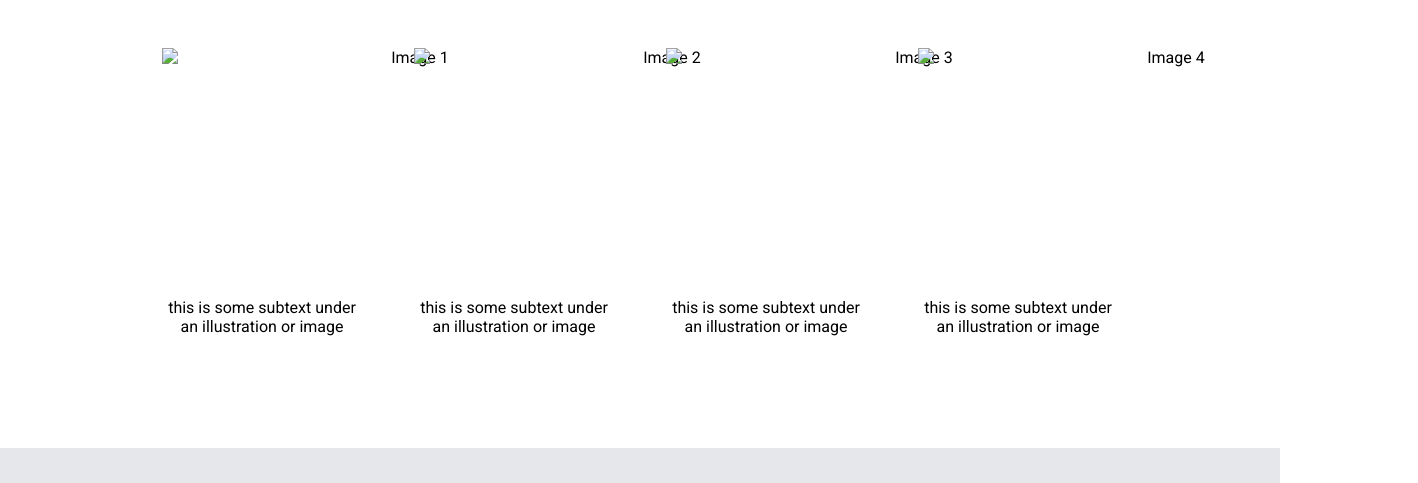
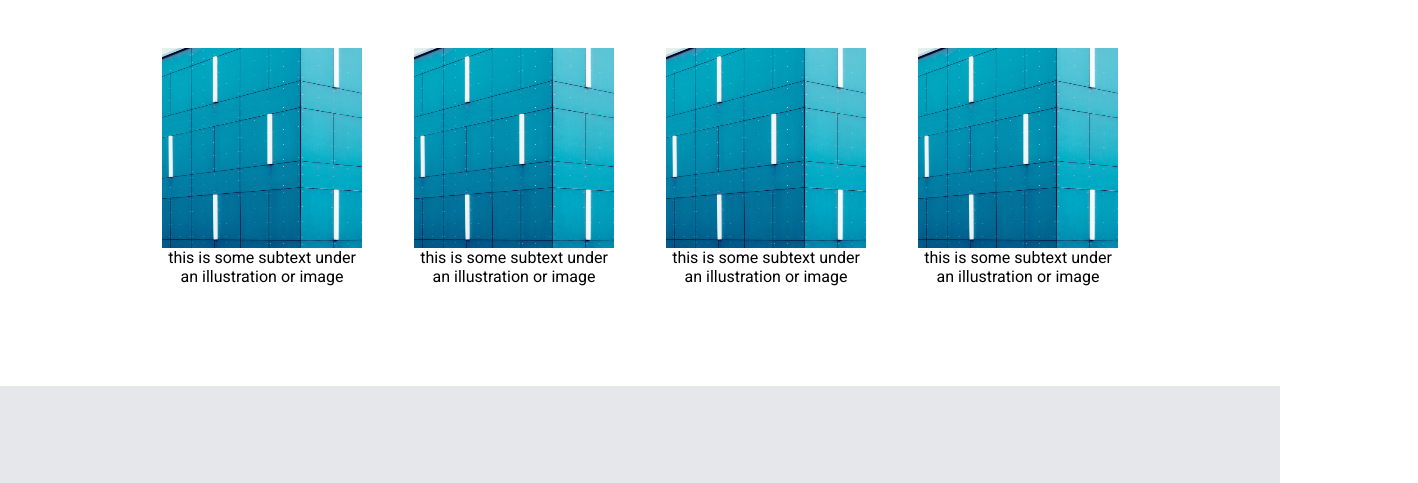
Before and after one commit to alexrnguyen/landing-page, a plain HTML site: page index.html in a window 1280 px wide. Shown: the part 604-1087 px from the top of the page, 1418 px wide, since content can reach past the window. Drawn offline with Linux system fonts and the light colour scheme.

Commit message:
Add images to image container

```diff
--- a/index.html
+++ b/index.html
@@ -30,10 +30,10 @@
     <div class="container-2">
         <div class="info-header">Some random information.</div>
         <div class="images">
-            <div class="image"><img src="#" alt="Image 1">this is some subtext under an illustration or image</div>
-            <div class="image"><img src="#" alt="Image 2">this is some subtext under an illustration or image</div>
-            <div class="image"><img src="#" alt="Image 3">this is some subtext under an illustration or image</div>
-            <div class="image"><img src="#" alt="Image 4">this is some subtext under an illustration or image</div>
+            <div class="image-container"><img class="image" src="./img/sample-img.jpg" alt="Image 1">this is some subtext under an illustration or image</div>
+            <div class="image-container"><img class="image" src="./img/sample-img.jpg" alt="Image 2">this is some subtext under an illustration or image</div>
+            <div class="image-container"><img class="image" src="./img/sample-img.jpg" alt="Image 3">this is some subtext under an illustration or image</div>
+            <div class="image-container"><img class="image" src="./img/sample-img.jpg" alt="Image 4">this is some subtext under an illustration or image</div>
         </div>
     </div>
 
--- a/styles.css
+++ b/styles.css
@@ -80,7 +80,7 @@ img {
 
 .container-2 {
     margin-top: 50px;
-    margin-bottom: 200px;
+    margin-bottom: 100px;
 }
 
 .info-header {
@@ -97,12 +97,18 @@ img {
     gap: 52px;
 }
 
-.image {
+.image-container {
     display: flex;
     flex-direction: column;
+    text-align: center;
     max-width: 200px;
+    max-height: 250px;
+}
+
+.image {
+    align-self: center;
     max-height: 200px;
-    text-align: center;
+    max-width: 200px;
 }
 
 .container-3 {
```
